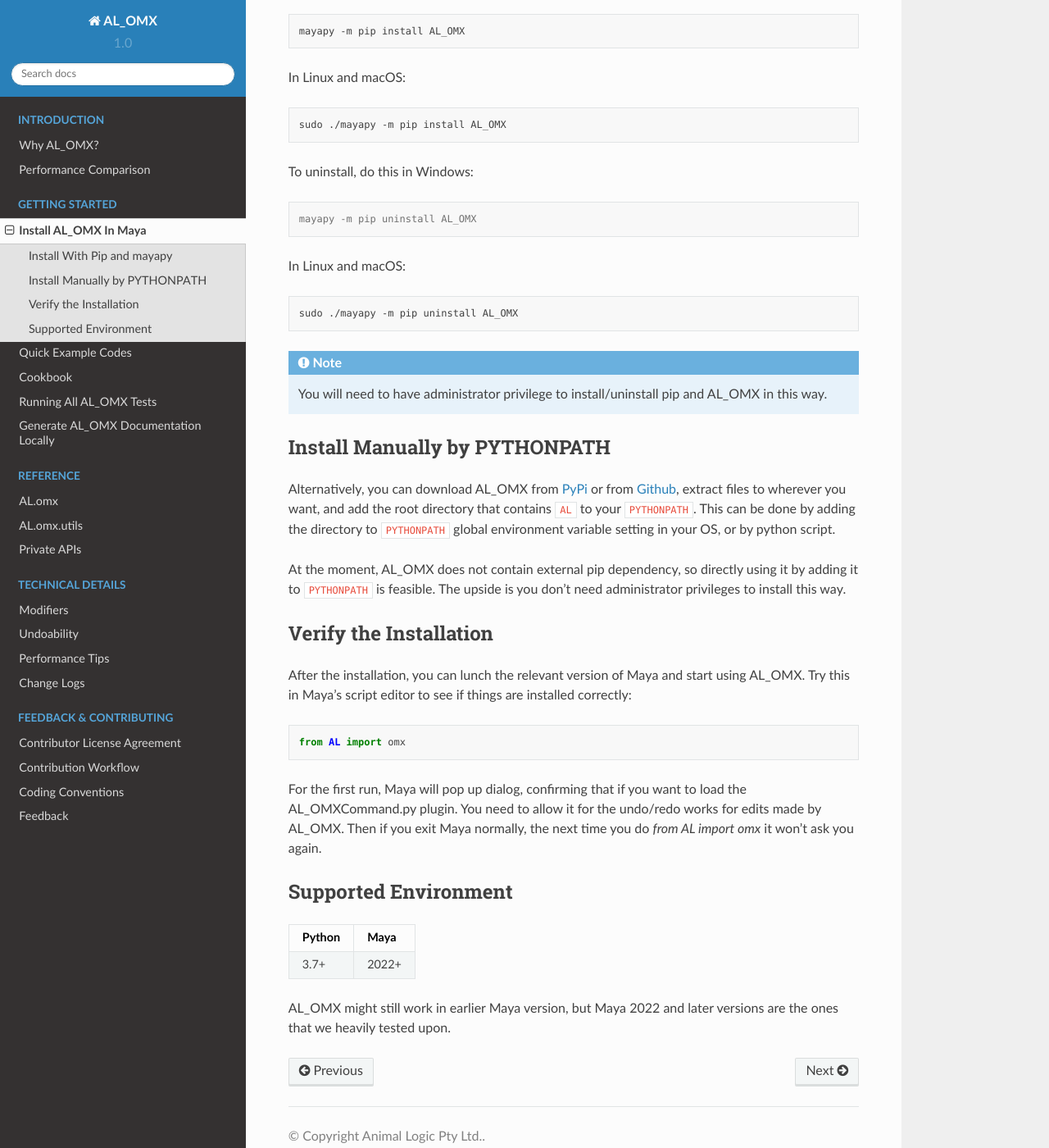
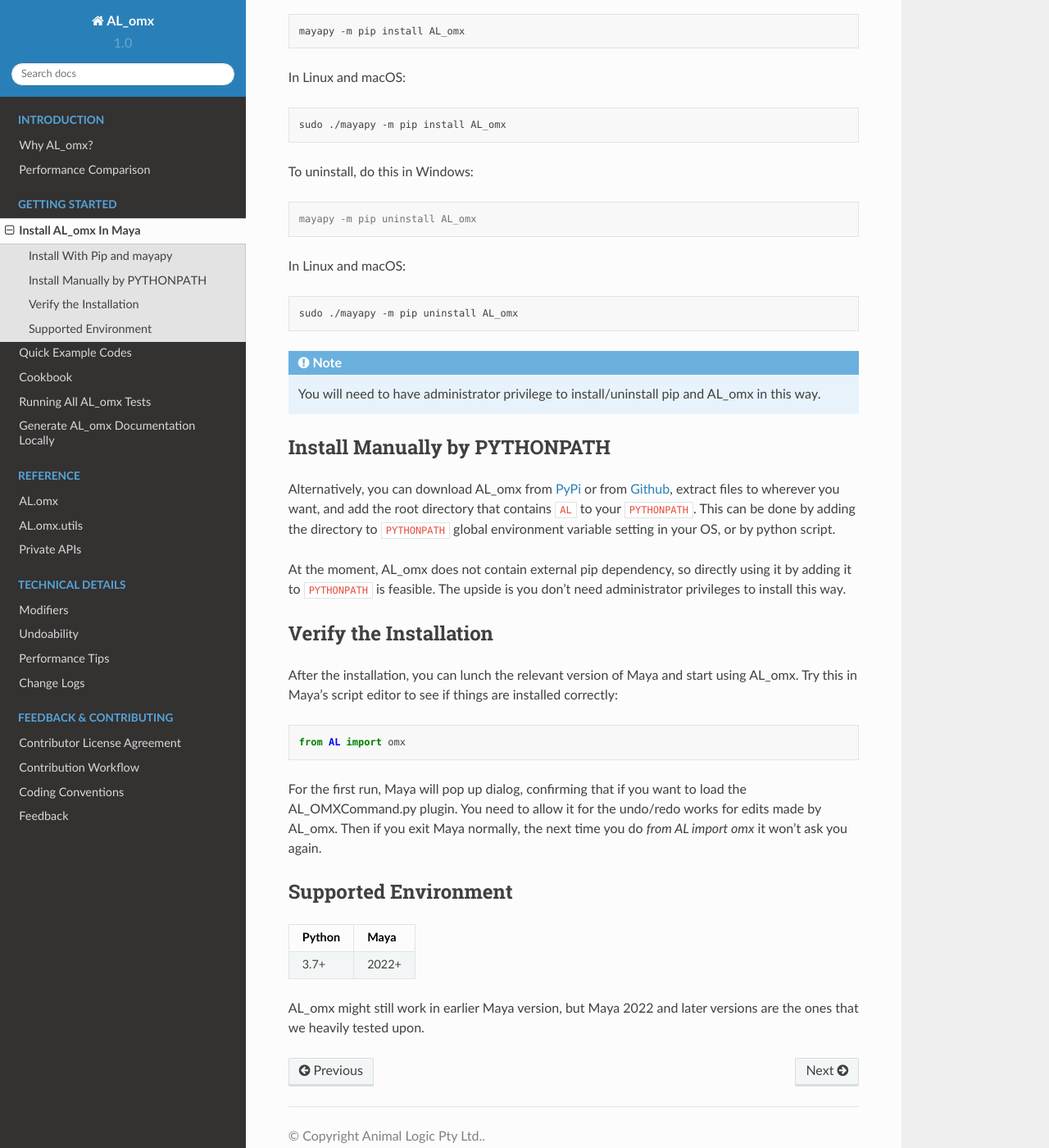
Before and after one commit to AnimalLogic/AL_omx, a Sphinx documentation site: the page built from docs/source/getting_started/installation.rst, in a window 1280 px wide and 1400 px high, scrolled down 582 px. Shown: the whole window at 82% size. Built offline with Sphinx 7.4.7 and the Read the Docs theme 2.0.0, drawn with Linux system fonts in a browser that asks for light colours; some of the changed text lies outside the part shown.

```diff
--- a/docs/source/conf.py
+++ b/docs/source/conf.py
@@ -18,7 +18,7 @@ import sys
 
 # -- Project information -----------------------------------------------------
 
-project = "AL_OMX"
+project = "AL_omx"
 copyright = "Animal Logic Pty Ltd."
 author = "Animal Logic"
 license = "Apache License Version 2.0"
--- a/docs/source/getting_started/installation.rst
+++ b/docs/source/getting_started/installation.rst
@@ -20,25 +20,25 @@ Now to install |project| with pip in Windows, you just do:
 
 .. code:: shell
 
-    mayapy -m pip install AL_OMX
+    mayapy -m pip install AL_omx
 
 In Linux and macOS:
 
 .. code:: shell
 
-    sudo ./mayapy -m pip install AL_OMX
+    sudo ./mayapy -m pip install AL_omx
 
 To uninstall, do this in Windows:
 
 .. code:: console
 
-    mayapy -m pip uninstall AL_OMX
+    mayapy -m pip uninstall AL_omx
 
 In Linux and macOS:
 
 .. code:: shell
 
-    sudo ./mayapy -m pip uninstall AL_OMX
+    sudo ./mayapy -m pip uninstall AL_omx
 
 
 .. note::
--- a/setup.py
+++ b/setup.py
@@ -38,7 +38,7 @@ def version():
 
 
 setup(
-    name="AL_OMX",
+    name="AL_omx",
     version=version(),
     description="A fast and user-friendly library built on top of Autodesk Maya's OpenMaya library.",
     long_description=readme(),
```
